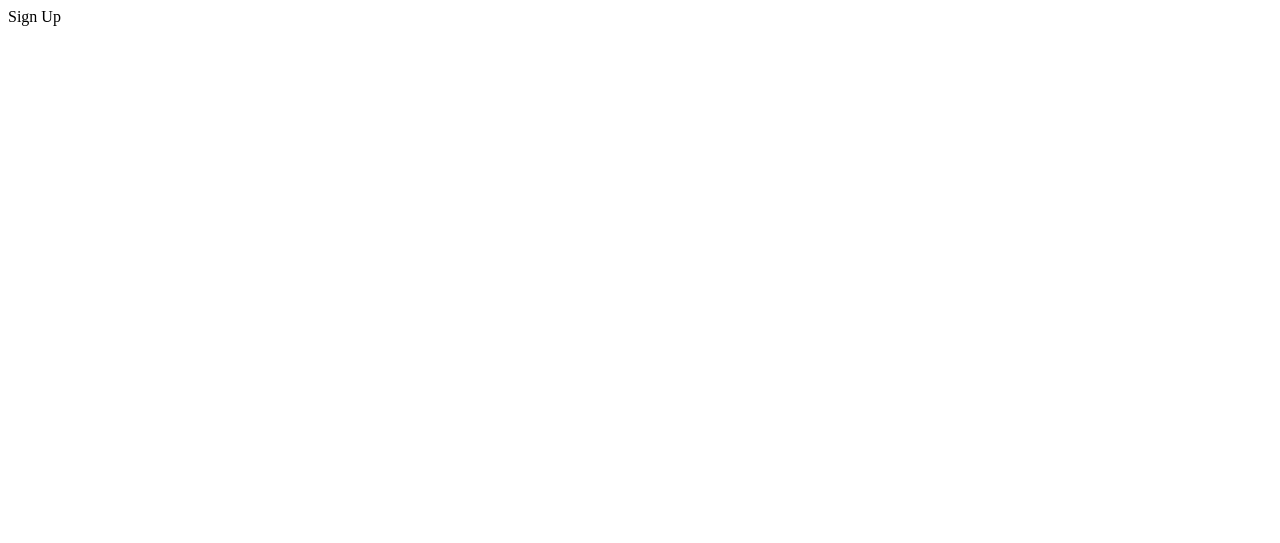
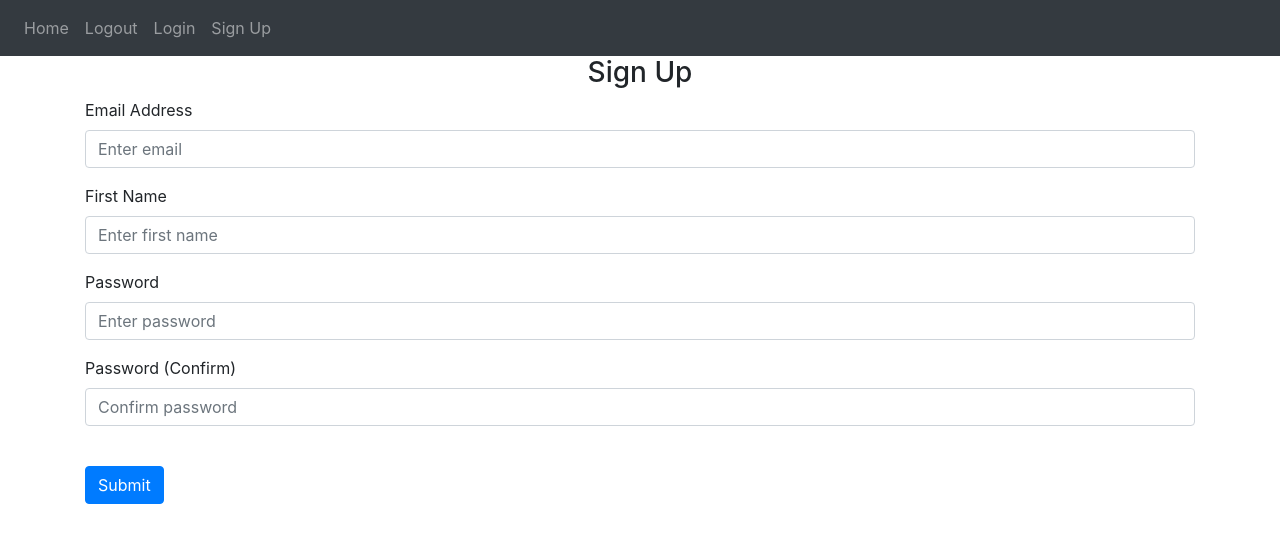
Before and after one commit to sreelekshmi-prasad/mywebsite, a Flask app: page /sign-up in a window 1280 px wide. Before the commit the part shown is almost empty. Shown: the top 543 px of the page. Run offline with Flask 3, Linux system fonts and the light colour scheme; some libraries are stand-ins or nearby versions.

Commit message:
login and sign-up page added

```diff
--- a/website/auth.py
+++ b/website/auth.py
@@ -1,15 +1,15 @@
-from flask import Blueprint #blueprint separates and can have multiple files
+from flask import Blueprint,render_template #blueprint separates and can have multiple files
 
 auth = Blueprint('auth',__name__)
 
 @auth.route('/login')
 def login():
-    return "<p>Login</p>"
+    return render_template("login.html")
 
 @auth.route('/logout')
 def logout():
-    return "<p>Logout</p>"
+    return "<p>Sign Up</p>"
 
 @auth.route('/sign-up')
 def sign_up():
-    return "<p>Sign Up</p>"
+    return render_template("sign_up.html")
--- a/website/templates/base.html
+++ b/website/templates/base.html
@@ -35,6 +35,10 @@
               </div>
             </div>
         </nav>
+        <div class="container">
+        {% block content %}
+        {% endblock %}
+        </div>
 
         <script
         src="https://code.jquery.com/jquery-3.2.1.slim.min.js"
--- /dev/null
+++ b/website/templates/sign_up.html
@@ -0,0 +1,48 @@
+{% extends "base.html" %} {% block title %}Sign Up{% endblock %} {% block
+    content %}
+    <form method="POST">
+      <h3 align="center">Sign Up</h3>
+      <div class="form-group">
+        <label for="email">Email Address</label>
+        <input
+          type="email"
+          class="form-control"
+          id="email"
+          name="email"
+          placeholder="Enter email"
+        />
+      </div>
+      <div class="form-group">
+        <label for="firstName">First Name</label>
+        <input
+          type="text"
+          class="form-control"
+          id="firstName"
+          name="firstName"
+          placeholder="Enter first name"
+        />
+      </div>
+      <div class="form-group">
+        <label for="password1">Password</label>
+        <input
+          type="password"
+          class="form-control"
+          id="password1"
+          name="password1"
+          placeholder="Enter password"
+        />
+      </div>
+      <div class="form-group">
+        <label for="password2">Password (Confirm)</label>
+        <input
+          type="password"
+          class="form-control"
+          id="password2"
+          name="password2"
+          placeholder="Confirm password"
+        />
+      </div>
+      <br />
+      <button type="submit" class="btn btn-primary">Submit</button>
+    </form>
+    {% endblock %}
```
Also changed, not shown: website/templates/home.html (+14 -1 lines), website/templates/login.html (added, +28 -0 lines).
